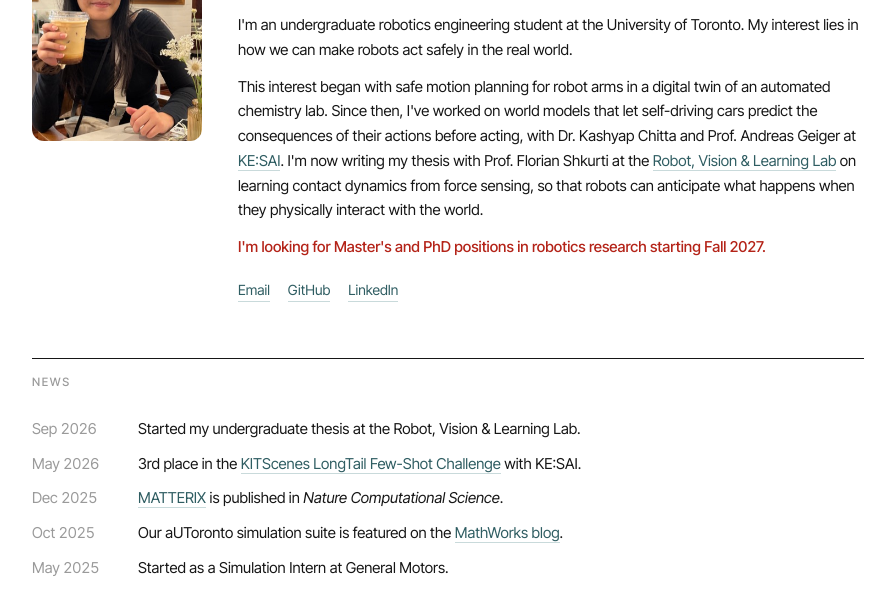
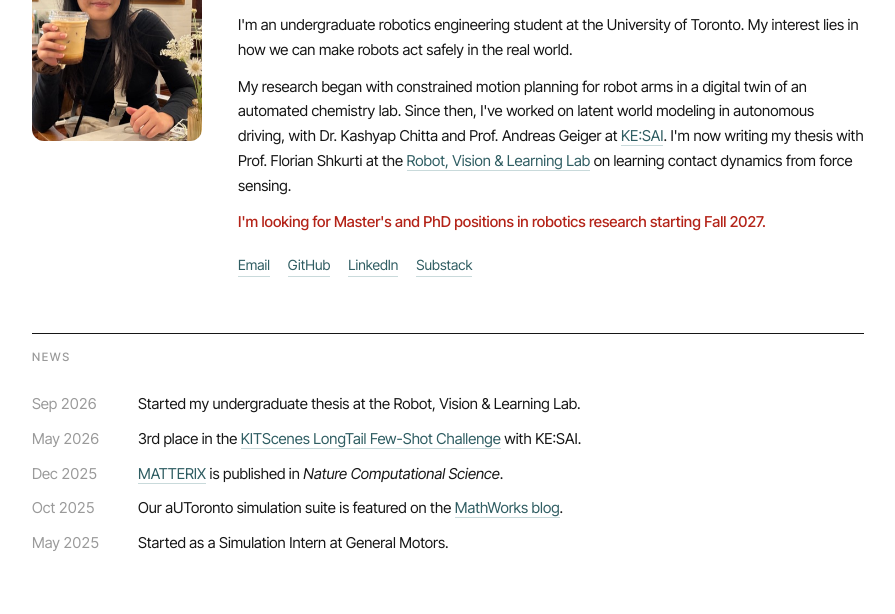
Before and after one commit to yijie-04/yijie-04.github.io, a plain HTML site: page index.html in a window 1280 px wide. Shown: the part 173-787 px from the top of the page, without its empty margins (192-1087 px from the left). Drawn offline with Linux system fonts and the light colour scheme.

Commit message:
docs: use final bio wording and add Substack to links
Co-Authored-By: Claude Opus 5.5 <noreply@anthropic.com>

```diff
--- a/index.html
+++ b/index.html
@@ -92,12 +92,13 @@
       <h1>Yijie Wang</h1>
       <div class="role">Robotics · Engineering Science, University of Toronto</div>
       <p>I'm an undergraduate robotics engineering student at the University of Toronto. My interest lies in how we can make robots act safely in the real world.</p>
-      <p>This interest began with safe motion planning for robot arms in a digital twin of an automated chemistry lab. Since then, I've worked on world models that let self-driving cars predict the consequences of their actions before acting, with Dr. Kashyap Chitta and Prof. Andreas Geiger at <a target="_blank" rel="noopener" href="https://kesai.eu">KE:SAI</a>. I'm now writing my thesis with Prof. Florian Shkurti at the <a target="_blank" rel="noopener" href="https://rvl.cs.toronto.edu/">Robot, Vision &amp; Learning Lab</a> on learning contact dynamics from force sensing, so that robots can anticipate what happens when they physically interact with the world.</p>
+      <p>My research began with constrained motion planning for robot arms in a digital twin of an automated chemistry lab. Since then, I've worked on latent world modeling in autonomous driving, with Dr. Kashyap Chitta and Prof. Andreas Geiger at <a target="_blank" rel="noopener" href="https://kesai.eu">KE:SAI</a>. I'm now writing my thesis with Prof. Florian Shkurti at the <a target="_blank" rel="noopener" href="https://rvl.cs.toronto.edu/">Robot, Vision &amp; Learning Lab</a> on learning contact dynamics from force sensing.</p>
       <p class="seeking">I'm looking for Master's and PhD positions in robotics research starting Fall 2027.</p>
       <div class="links">
         <a href="mailto:yijies.wang@mail.utoronto.ca">Email</a>
         <a target="_blank" rel="noopener" href="https://github.com/yijie-04">GitHub</a>
         <a target="_blank" rel="noopener" href="https://www.linkedin.com/in/yijie-wang0806/">LinkedIn</a>
+        <a target="_blank" rel="noopener" href="https://substack.com/@citrustart">Substack</a>
       </div>
     </div>
   </div>
```
